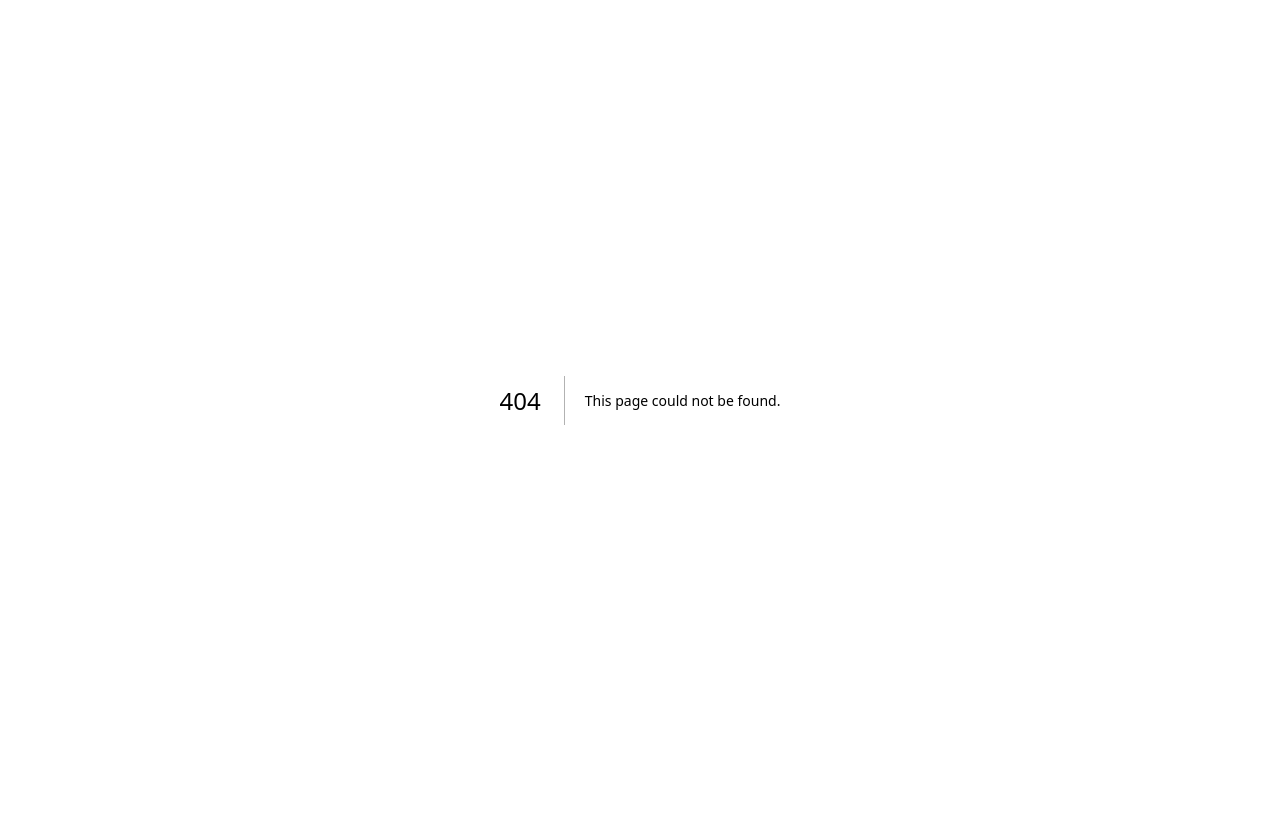
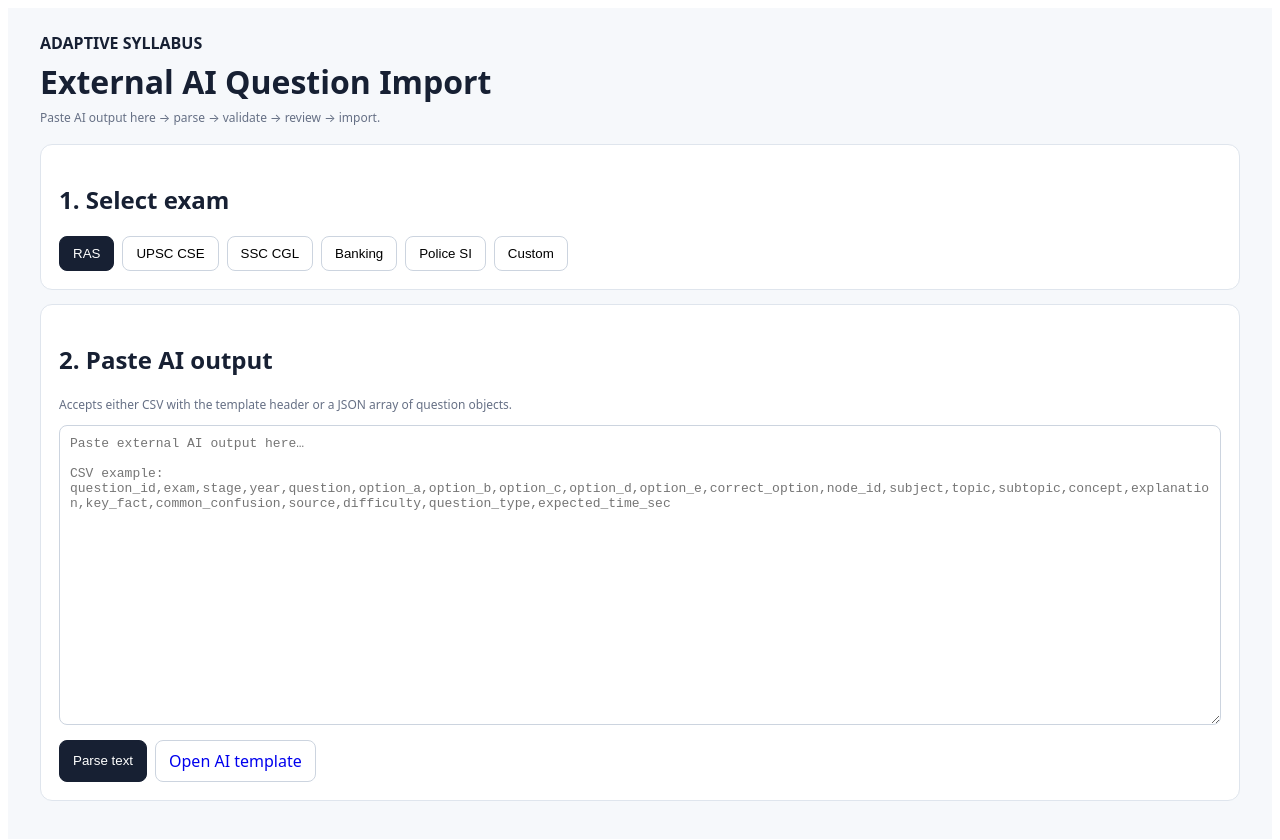
Before and after one commit to vkraj1123/adaptive-syllabus, a Next.js app: page /question-import in a window 1280 px wide. Before the commit this address had no page. Shown: the top 840 px of the page. Before the commit the page ends 800 px from the top, so only its background shows below. Built offline with nearby package versions, Linux system fonts and the light colour scheme.

Commit message:
feat: add external AI text parser for question import

```diff
--- /dev/null
+++ b/app/question-import/page.js
@@ -0,0 +1,27 @@
+"use client";
+import {useMemo,useState} from "react";
+import {EXAM_PROFILES} from "../lib/exams";
+import {PREDEFINED_SYLLABUS} from "../lib/predefinedSyllabus";
+import {normalizeImportedQuestion,validateImportedQuestion} from "../lib/importSchema";
+
+const css={page:{minHeight:"100vh",background:"#f6f8fb",color:"#172033",fontFamily:"system-ui,-apple-system,sans-serif"},wrap:{maxWidth:1200,margin:"0 auto",padding:24},card:{background:"white",border:"1px solid #dfe5ed",borderRadius:12,padding:18,marginBottom:14},btn:{border:"1px solid #ccd4df",background:"white",borderRadius:8,padding:"9px 13px",cursor:"pointer"},primary:{background:"#172033",color:"white",border:"1px solid #172033",borderRadius:8,padding:"9px 13px",cursor:"pointer"},input:{width:"100%",boxSizing:"border-box",padding:10,border:"1px solid #ccd4df",borderRadius:8},small:{fontSize:12,color:"#667085"}};
+
+function parseCSV(text){const lines=text.replace(/\r/g,"").split("\n").filter(x=>x.trim());if(!lines.length)return[];const parse=s=>{const a=[];let c="",q=false;for(let i=0;i<s.length;i++){const ch=s[i];if(ch==='"'){if(q&&s[i+1]==='"'){c+='"';i++;}else q=!q}else if(ch===','&&!q){a.push(c.trim());c=""}else c+=ch}a.push(c.trim());return a};const h=parse(lines[0]);return lines.slice(1).map(line=>{const a=parse(line),o={};h.forEach((k,i)=>o[k]=a[i]??"");return o})}
+function parseAI(text){const t=text.trim();if(!t)return[];try{const j=JSON.parse(t);const arr=Array.isArray(j)?j:(Array.isArray(j.questions)?j.questions:[]);if(arr.length)return arr.map(normalizeImportedQuestion)}catch{}
+ const rows=parseCSV(t);return rows.map(normalizeImportedQuestion)}
+
+export default function QuestionImport(){
+ const [exam,setExam]=useState("ras"),[text,setText]=useState(""),[rows,setRows]=useState([]),[message,setMessage]=useState("");
+ const nodes=useMemo(()=>PREDEFINED_SYLLABUS.filter(n=>n.exam===exam),[exam]);
+ const nodeSet=useMemo(()=>new Set(nodes.filter(n=>n.level==="concept").map(n=>n.nodeId)),[nodes]);
+ function parse(){try{const incoming=parseAI(text);setRows(incoming);setMessage(`Parsed ${incoming.length} question(s). Review validation before importing.`)}catch(e){setRows([]);setMessage("Could not parse the supplied text: "+e.message)}}
+ const checked=rows.map(q=>({q,errors:validateImportedQuestion(q,new Set(nodes.map(n=>`${n.subject}|${n.topic}${n.subtopic?`|${n.subtopic}`:""}`)))}));
+ const valid=checked.filter(x=>!x.errors.length&&nodeSet.has(x.q.nodeId));
+ function importNow(){const key="adaptive-import-preview";localStorage.setItem(key,JSON.stringify(valid.map(x=>x.q)));setMessage(`Validated ${valid.length}/${rows.length}. Questions are saved in this browser as an import preview; connect this page to the dashboard bank when the shared data store is enabled.`)}
+ return <main style={css.page}><div style={css.wrap}>
+  <header style={{marginBottom:18}}><b>ADAPTIVE SYLLABUS</b><h1 style={{margin:"6px 0"}}>External AI Question Import</h1><div style={css.small}>Paste AI output here → parse → validate → review → import.</div></header>
+  <section style={css.card}><h2>1. Select exam</h2><div style={{display:"flex",gap:8,flexWrap:"wrap"}}>{Object.values(EXAM_PROFILES).map(e=><button key={e.id} style={exam===e.id?css.primary:css.btn} onClick={()=>{setExam(e.id);setRows([])}}>{e.shortName}</button>)}</div></section>
+  <section style={css.card}><h2>2. Paste AI output</h2><p style={css.small}>Accepts either CSV with the template header or a JSON array of question objects.</p><textarea value={text} onChange={e=>setText(e.target.value)} placeholder={'Paste external AI output here…\n\nCSV example:\nquestion_id,exam,stage,year,question,option_a,option_b,option_c,option_d,option_e,correct_option,node_id,subject,topic,subtopic,concept,explanation,key_fact,common_confusion,source,difficulty,question_type,expected_time_sec'} style={{...css.input,minHeight:300,fontFamily:"monospace",fontSize:13}}/><div style={{display:"flex",gap:8,marginTop:10}}><button style={css.primary} onClick={parse}>Parse text</button><a href="/ai-question-import-template.md" target="_blank" rel="noreferrer" style={{...css.btn,textDecoration:"none"}}>Open AI template</a></div>{message&&<p style={{...css.small,marginTop:10}}>{message}</p>}</section>
+  {rows.length>0&&<section style={css.card}><h2>3. Validation preview</h2><div style={css.small}>{valid.length}/{rows.length} rows ready • {rows.length-valid.length} need correction</div><div style={{marginTop:12}}>{checked.map(({q,errors},i)=><div key={q.id+"-"+i} style={{padding:12,borderBottom:"1px solid #edf0f4"}}><b>{i+1}. {q.text||"Missing question"}</b><div style={css.small}>{q.nodeId||"no node_id"} • {q.difficulty||"difficulty missing"} • answer {q.answer==null?"missing":String.fromCharCode(65+q.answer)}</div>{errors.length>0&&<div style={{marginTop:6,color:"#b42318",fontSize:13}}>{errors.join(" • ")}{q.nodeId&&!nodeSet.has(q.nodeId)&&<div>Node ID is not a concept node in the selected exam.</div>}</div>}</div>)}</div>{valid.length>0&&<button style={{...css.primary,marginTop:12}} onClick={importNow}>Save validated import preview</button>}</section>}
+ </div></main>
+}
```
